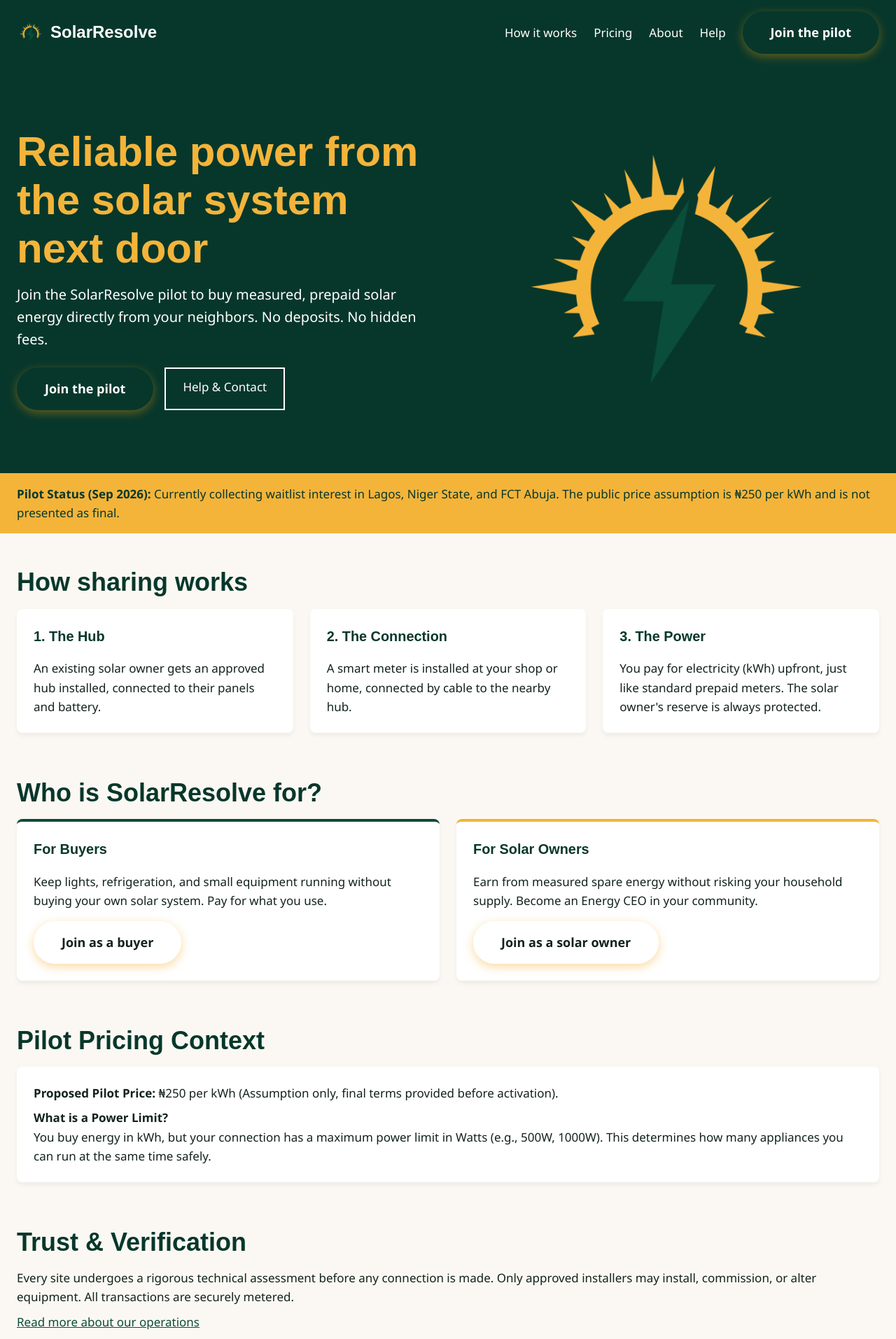
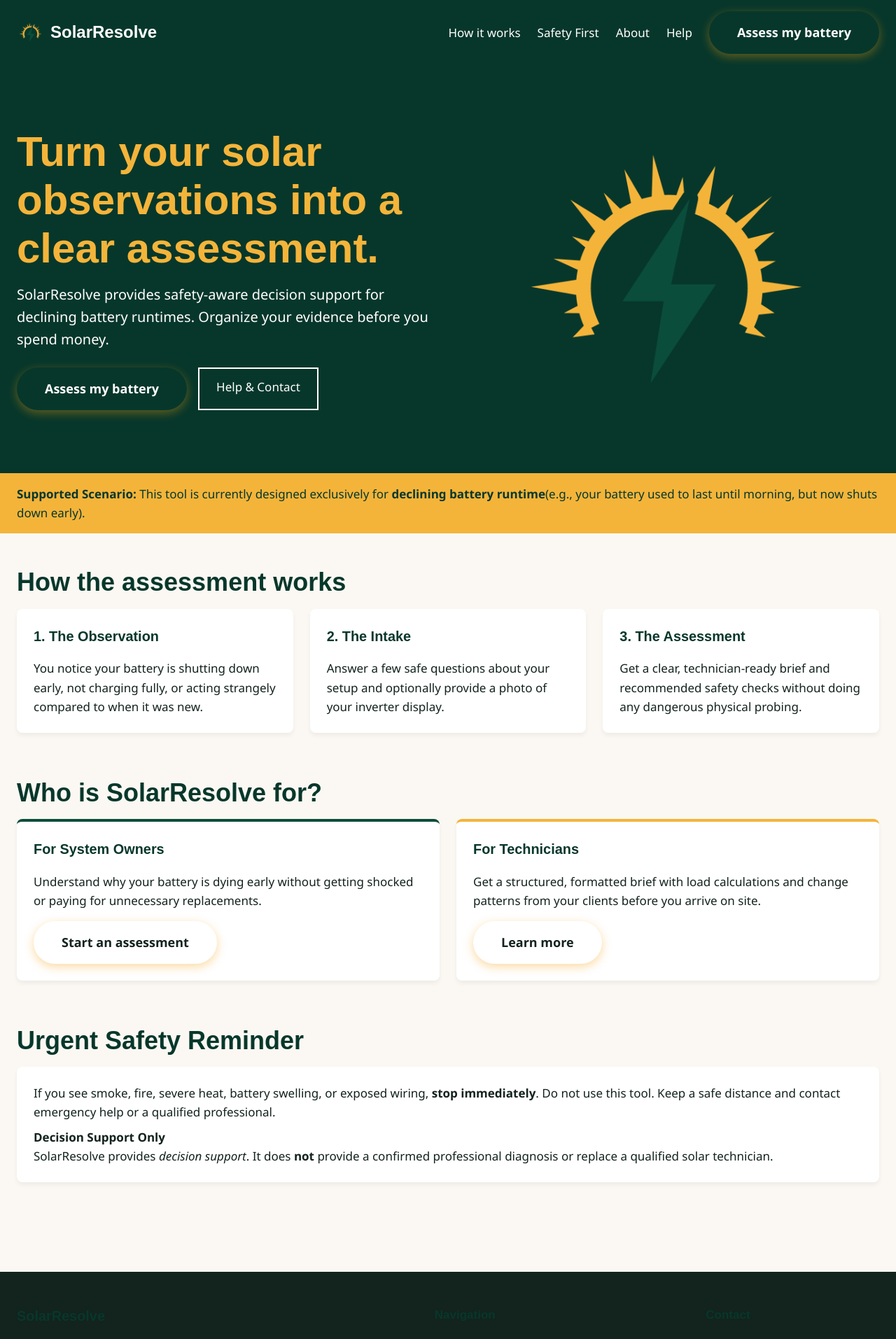
Before and after one commit to albunani/SolarResolve-24, a React (Vite) app in the folder frontend/: page / in a window 1280 px wide. Shown: the top 1913 px of the page at 70% size. Built offline with nearby package versions, Linux system fonts and the light colour scheme; no server answers.

Commit message:
feat: rewrite homepage copy and CTAs to feature the battery assessment tool instead of waitlist

```diff
--- a/frontend/src/components/Navigation.tsx
+++ b/frontend/src/components/Navigation.tsx
@@ -12,10 +12,10 @@
         </Link>
         <nav>
           <Link to="/#how-it-works">How it works</Link>
-          <Link to="/#pricing">Pricing</Link>
+          <Link to="/#safety">Safety First</Link>
           <Link to="/about">About</Link>
           <Link to="/help">Help</Link>
-          <Link to="/pilot" className="primary-cta">Join the pilot</Link>
+          <Link to="/safety-check" className="primary-cta">Assess my battery</Link>
         </nav>
       </div>
     </header>
--- a/frontend/src/screens/LandingScreen.tsx
+++ b/frontend/src/screens/LandingScreen.tsx
@@ -9,12 +9,12 @@
       <section style={{ backgroundColor: 'var(--color-forest-900)', color: 'var(--color-white)', padding: 'var(--space-12) 0' }}>
         <div className="container" style={{ display: 'grid', gridTemplateColumns: '1fr 1fr', gap: 'var(--space-8)', alignItems: 'center' }}>
           <div>
-            <h1 style={{ color: 'var(--color-solar-500)' }}>Reliable power from the solar system next door</h1>
+            <h1 style={{ color: 'var(--color-solar-500)' }}>Turn your solar observations into a clear assessment.</h1>
             <p style={{ fontSize: '20px', marginBottom: 'var(--space-6)' }}>
-              Join the SolarResolve pilot to buy measured, prepaid solar energy directly from your neighbors. No deposits. No hidden fees.
+              SolarResolve provides safety-aware decision support for declining battery runtimes. Organize your evidence before you spend money.
             </p>
             <div style={{ display: 'flex', gap: 'var(--space-4)' }}>
-              <Link to="/pilot" className="primary-cta">Join the pilot</Link>
+              <Link to="/safety-check" className="primary-cta">Assess my battery</Link>
               <Link to="/help" className="secondary-cta" style={{ borderColor: 'var(--color-white)', color: 'var(--color-white)' }}>Help & Contact</Link>
             </div>
           </div>
@@ -24,29 +24,29 @@
         </div>
       </section>
 
-      {/* Pilot Status */}
+      {/* Scope Status */}
       <section style={{ padding: 'var(--space-4) 0', backgroundColor: 'var(--color-solar-500)', color: 'var(--color-forest-900)' }}>
         <div className="container">
-          <strong>Pilot Status (Sep 2026):</strong> Currently collecting waitlist interest in Lagos, Niger State, and FCT Abuja.
-          The public price assumption is ₦250 per kWh and is not presented as final.
+          <strong>Supported Scenario:</strong> This tool is currently designed exclusively for <strong>declining battery runtime</strong>
+          (e.g., your battery used to last until morning, but now shuts down early).
         </div>
       </section>
 
       {/* How it works */}
       <section id="how-it-works" className="container" style={{ marginTop: 'var(--space-12)' }}>
-        <h2>How sharing works</h2>
+        <h2>How the assessment works</h2>
         <div style={{ display: 'grid', gridTemplateColumns: 'repeat(auto-fit, minmax(250px, 1fr))', gap: 'var(--space-6)' }}>
           <div className="card">
-            <h3>1. The Hub</h3>
-            <p>An existing solar owner gets an approved hub installed, connected to their panels and battery.</p>
+            <h3>1. The Observation</h3>
+            <p>You notice your battery is shutting down early, not charging fully, or acting strangely compared to when it was new.</p>
           </div>
           <div className="card">
-            <h3>2. The Connection</h3>
-            <p>A smart meter is installed at your shop or home, connected by cable to the nearby hub.</p>
+            <h3>2. The Intake</h3>
+            <p>Answer a few safe questions about your setup and optionally provide a photo of your inverter display.</p>
           </div>
           <div className="card">
-            <h3>3. The Power</h3>
-            <p>You pay for electricity (kWh) upfront, just like standard prepaid meters. The solar owner's reserve is always protected.</p>
+            <h3>3. The Assessment</h3>
+            <p>Get a clear, technician-ready brief and recommended safety checks without doing any dangerous physical probing.</p>
           </div>
         </div>
       </section>
@@ -56,39 +56,33 @@
         <h2>Who is SolarResolve for?</h2>
         <div style={{ display: 'grid', gridTemplateColumns: '1fr 1fr', gap: 'var(--space-6)' }}>
           <div className="card" style={{ borderTop: '4px solid var(--color-grid-green)' }}>
-            <h3>For Buyers</h3>
-            <p>Keep lights, refrigeration, and small equipment running without buying your own solar system. Pay for what you use.</p>
-            <Link to="/pilot?interest=buyer" className="primary-cta" style={{ marginTop: 'var(--space-4)' }}>Join as a buyer</Link>
+            <h3>For System Owners</h3>
+            <p>Understand why your battery is dying early without getting shocked or paying for unnecessary replacements.</p>
+            <Link to="/safety-check" className="primary-cta" style={{ marginTop: 'var(--space-4)' }}>Start an assessment</Link>
           </div>
           <div className="card" style={{ borderTop: '4px solid var(--color-solar-500)' }}>
-            <h3>For Solar Owners</h3>
-            <p>Earn from measured spare energy without risking your household supply. Become an Energy CEO in your community.</p>
-            <Link to="/pilot?interest=solar_owner" className="primary-cta" style={{ marginTop: 'var(--space-4)' }}>Join as a solar owner</Link>
+            <h3>For Technicians</h3>
+            <p>Get a structured, formatted brief with load calculations and change patterns from your clients before you arrive on site.</p>
+            <Link to="/about" className="primary-cta" style={{ marginTop: 'var(--space-4)' }}>Learn more</Link>
           </div>
         </div>
       </section>
 
-      {/* Pricing Context */}
-      <section id="pricing" className="container" style={{ marginTop: 'var(--space-16)' }}>
-        <h2>Pilot Pricing Context</h2>
+      {/* Safety Context */}
+      <section id="safety" className="container" style={{ marginTop: 'var(--space-16)' }}>
+        <h2>Urgent Safety Reminder</h2>
         <div className="card">
-          <p><strong>Proposed Pilot Price:</strong> ₦250 per kWh (Assumption only, final terms provided before activation).</p>
+          <p>
+            If you see smoke, fire, severe heat, battery swelling, or exposed wiring,
+            <strong> stop immediately</strong>. Do not use this tool. Keep a safe distance
+            and contact emergency help or a qualified professional.
+          </p>
           <p style={{ marginTop: 'var(--space-2)' }}>
-            <strong>What is a Power Limit?</strong><br />
-            You buy energy in kWh, but your connection has a maximum power limit in Watts (e.g., 500W, 1000W).
-            This determines how many appliances you can run at the same time safely.
+            <strong>Decision Support Only</strong><br />
+            SolarResolve provides <em>decision support</em>. It does <strong>not</strong> provide a confirmed professional
+            diagnosis or replace a qualified solar technician.
           </p>
         </div>
-      </section>
-
-      {/* Trust & Evidence */}
-      <section className="container" style={{ marginTop: 'var(--space-16)' }}>
-        <h2>Trust & Verification</h2>
-        <p>
-          Every site undergoes a rigorous technical assessment before any connection is made. Only approved installers
-          may install, commission, or alter equipment. All transactions are securely metered.
-        </p>
-        <Link to="/about" style={{ display: 'inline-block', marginTop: 'var(--space-2)' }}>Read more about our operations</Link>
       </section>
     </div>
   );
```
